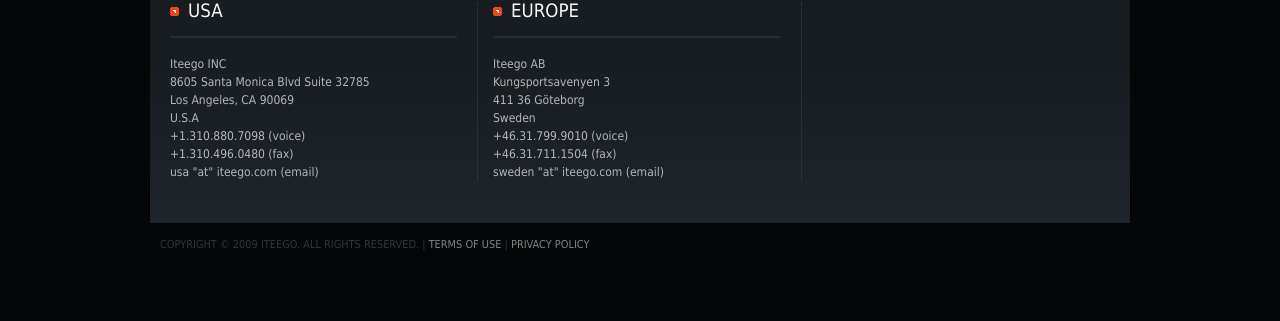
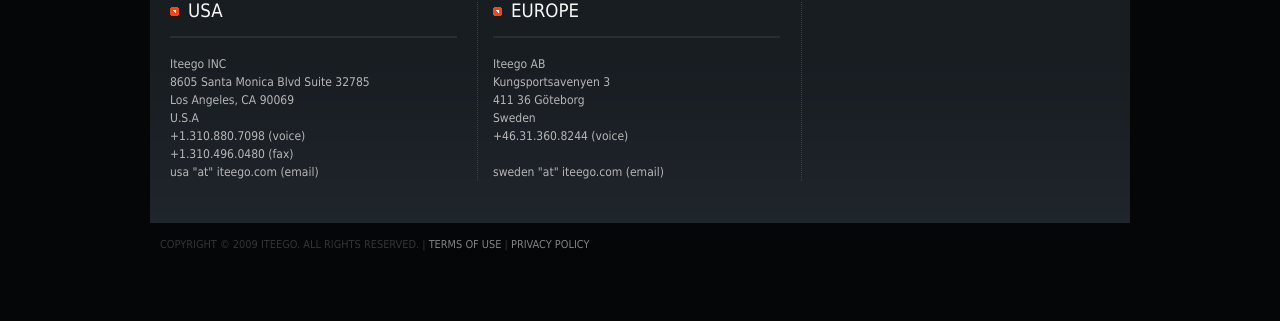
Before and after one commit to iteego/iteego.github.com, a Jekyll site: the page contact/index.html, which Jekyll copies as it is, in a window 1280 px wide. Shown: the part 474-795 px from the top of the page. Built offline with Jekyll 4.4.1, drawn with Linux system fonts in a browser that asks for light colours.

Commit message:
changing the swedish telephone number

```diff
--- a/contact/index.html
+++ b/contact/index.html
@@ -51,8 +51,8 @@
             Kungsportsavenyen 3<br/>
             411 36 Göteborg<br/>
             Sweden<br/>
-            +46.31.799.9010 (voice)<br/>
-            +46.31.711.1504 (fax)<br/>
+            +46.31.360.8244 (voice)<br/>
+                                   <br />
             sweden "at" iteego.com (email)<br/>
           </div>
 					<div class="col-3">
```
